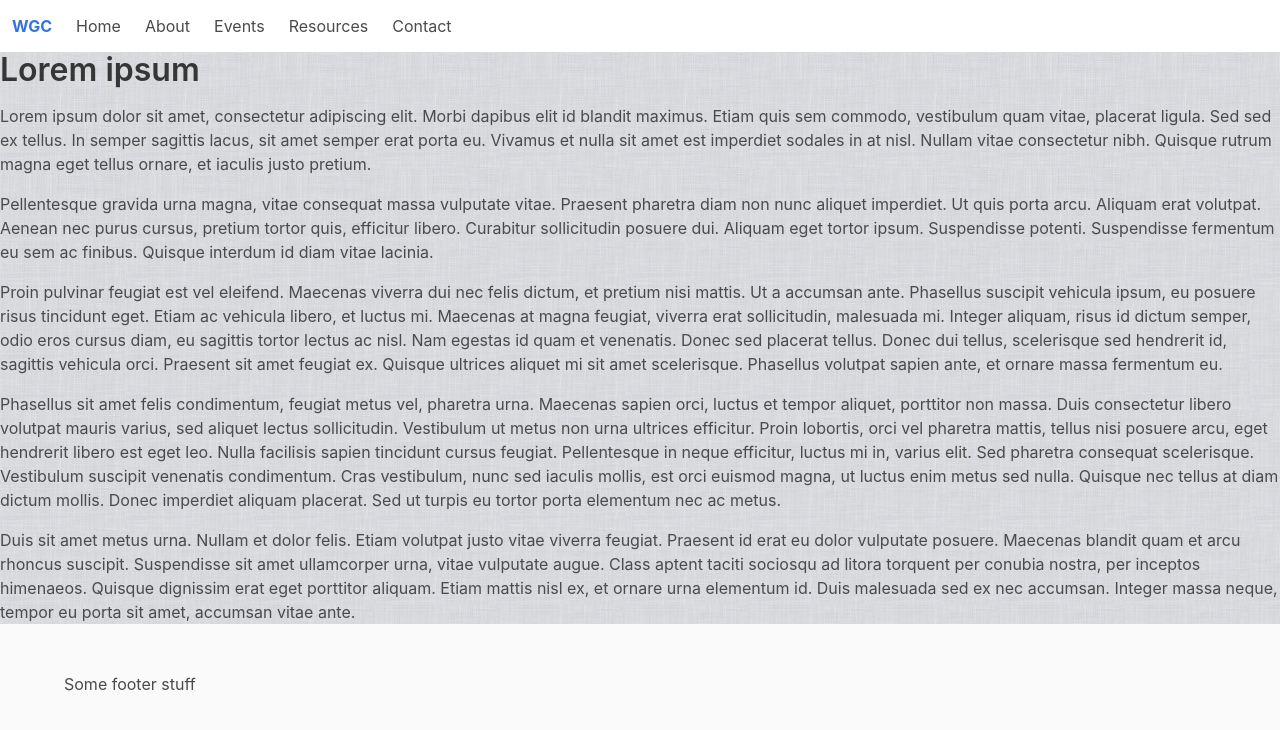
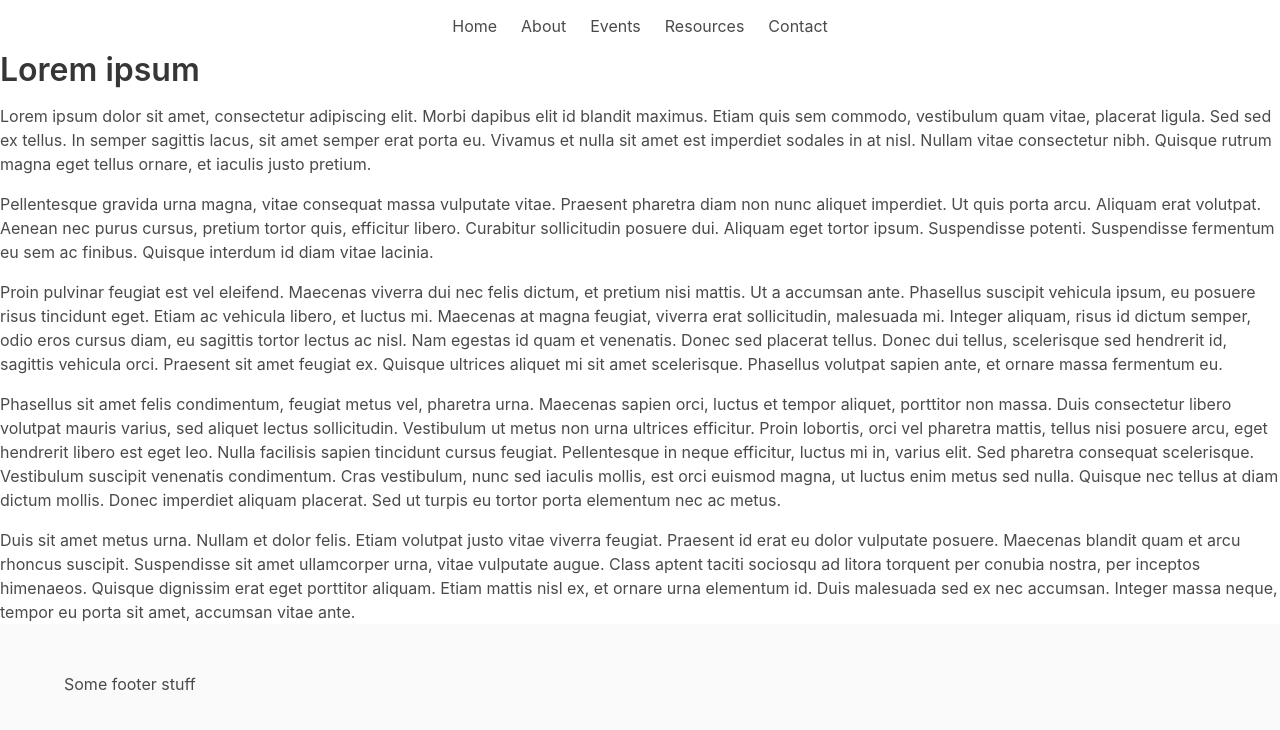
Before and after one commit to WellingtonGoClub/WellingtonGoClub.github.io, a Jekyll site: the page built from index.md, in a window 1280 px wide. Shown: the top 730 px of the page. Built offline with Jekyll 4.4.1, drawn with Linux system fonts in a browser that asks for light colours; our own code applies the rules of GitHub Pages for plain Markdown files.

Commit message:
some kind of update for the time being

```diff
--- a/_includes/navbar.html
+++ b/_includes/navbar.html
@@ -1,8 +1,9 @@
 <!-- Navagation bar (Bulma) -->
 <nav class="navbar" role="navigation" aria-label="main navigation">
   <div class="navbar-brand">
-    <a class="navbar-item" href="{{ site.baseurl }}/">
-      <strong>WGC</strong>
+    <a class="navbar-item is-hidden-tablet" href="{{ site.baseurl }}/">
+      <img src="{{ site.baseurl }}/assets/images/wgc-logo-border-68.png" width="28" height="28">
+      <strong>Wellington Go Club</strong>
     </a>
     <div class="navbar-burger" data-target="navMenu" aria-label="menu" aria-expanded="false">
       <span aria-hidden="true"></span>
--- a/_layouts/default.html
+++ b/_layouts/default.html
@@ -4,6 +4,7 @@
 {% include head.html %}
 
 <body class="site">
+
   {% include navbar.html %}
 
   <main class="site-content">
--- a/_sass/wgc.scss
+++ b/_sass/wgc.scss
@@ -12,7 +12,7 @@
 
 
 body {
-  background-image: url(/assets/images/canvas_bg.jpg);
+  // background-image: url(/assets/images/canvas_bg.jpg);
 }
 
 /* Flexbox solution to the "Sticky footer" problem */
@@ -26,3 +26,11 @@
 .site-content {
   flex: 1;
 }
+
+
+
+// Navbar center items
+.navbar-start{
+  flex-grow: 1;
+  justify-content: center;
+}
```
Also changed, not shown: assets/images/favicon.ico, assets/images/wgc-logo-1024.png (added), assets/images/wgc-logo-128.png (added), assets/images/wgc-logo-256.png (added), assets/images/wgc-logo-32.png (added), assets/images/wgc-logo-512.png (added), assets/images/wgc-logo-64.png (added), assets/images/wgc-logo-border-1088.png (added), assets/images/wgc-logo-border-136.png (added), assets/images/wgc-logo-border-272.png (added), assets/images/wgc-logo-border-34.png (added), assets/images/wgc-logo-border-544.png (added), assets/images/wgc-logo-border-68.png (added), assets/images/wgc-logo.svg.
